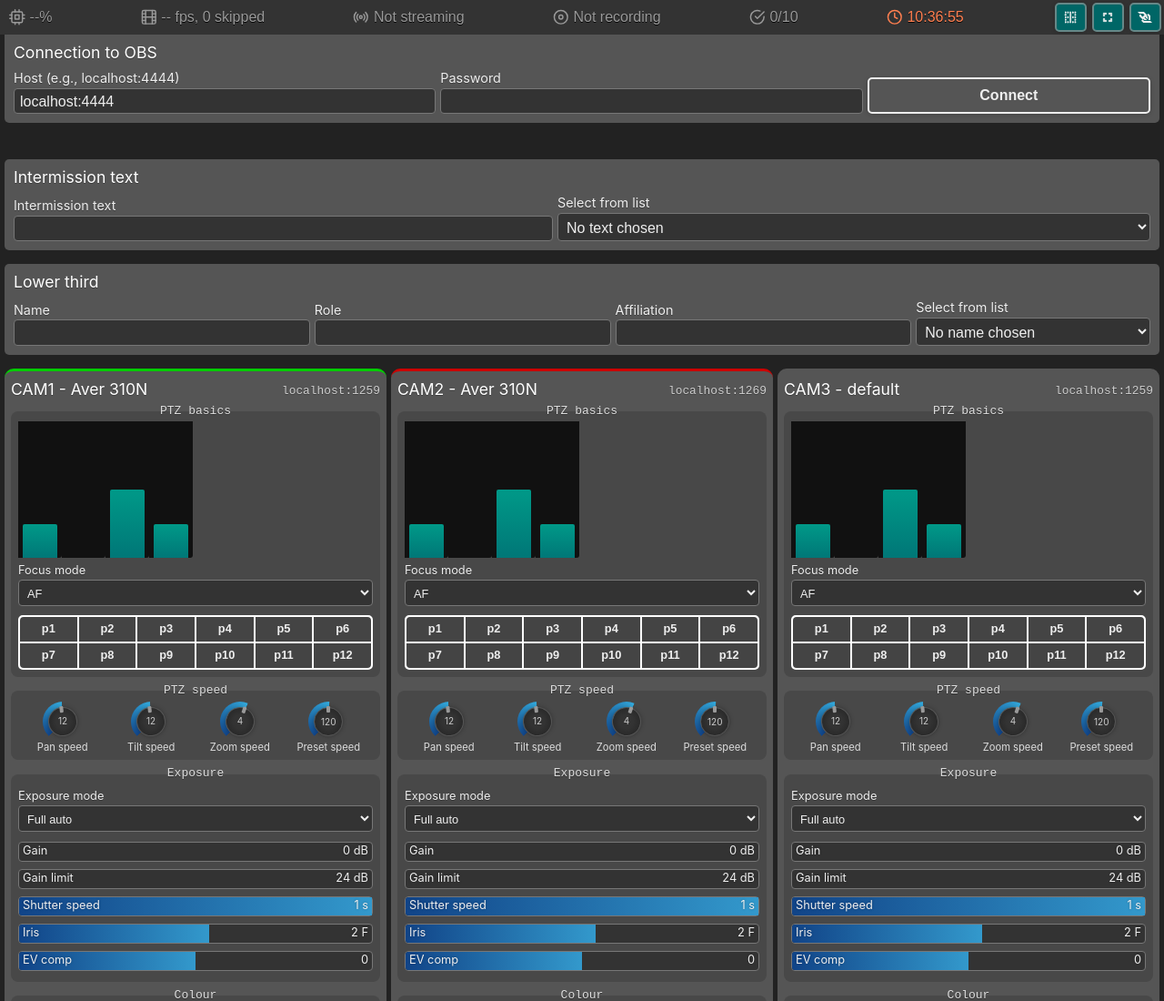
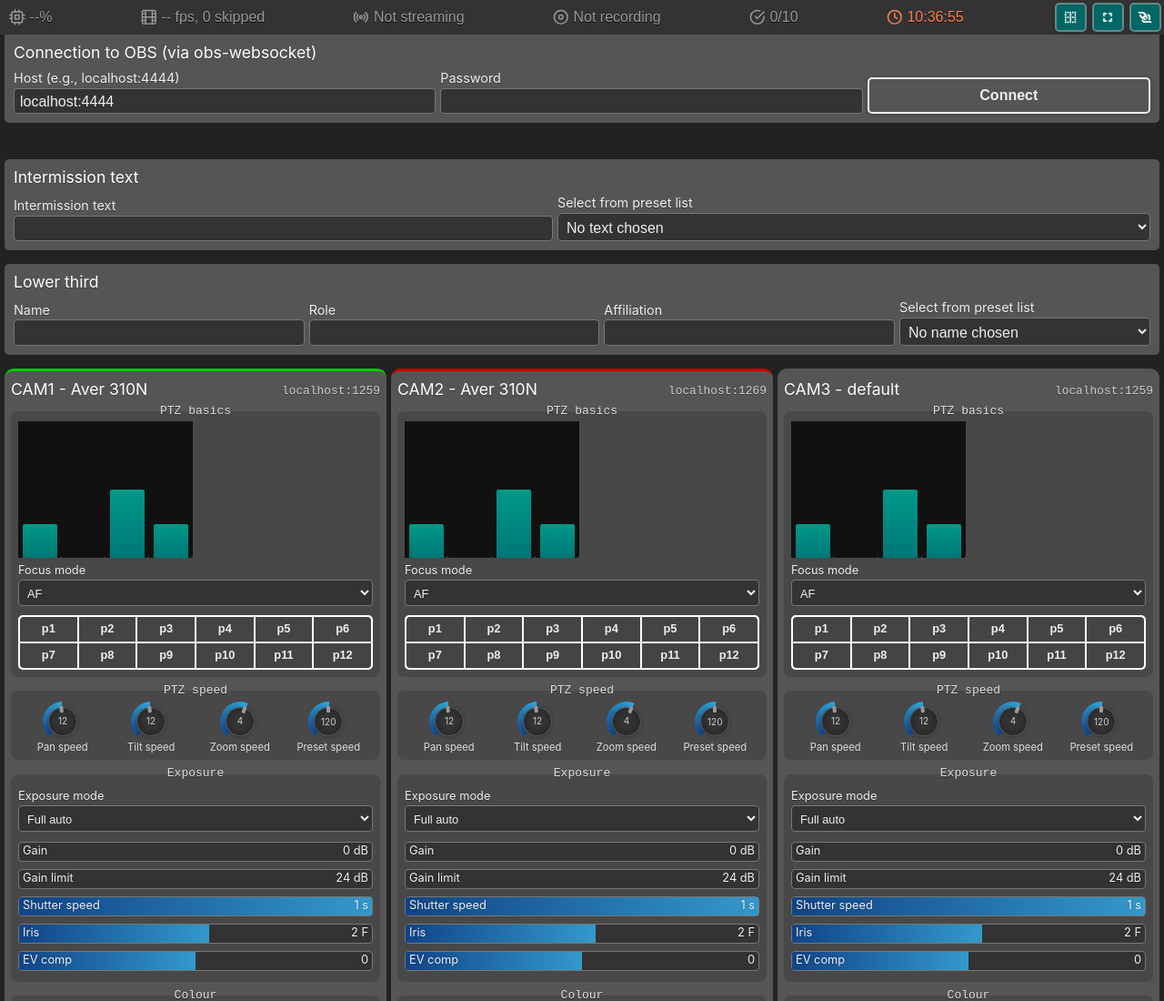
Before and after one commit to dvangennip/web_remote_for_OBS, a plain HTML site: page index.html in a window 1280 px wide. Shown: the top 1100 px of the page at 91% size. Drawn offline with Linux system fonts and the light colour scheme.

```diff
--- a/index.html
+++ b/index.html
@@ -81,7 +81,7 @@
 	</div>
 	<ul id="status_edit_list" class="source-list">
 		<li id="obs_ws_connection" class="source-item status-edit-item">
-			<h4>Connection to OBS</h4>
+			<h4>Connection to OBS (via obs-websocket)</h4>
 			<div class="source-inputs">
 				<div class="input-wrapper">
 					<label for="obs_ws_host">Host (e.g., localhost:4444)</label>
@@ -193,7 +193,7 @@
 					<input type="text" id="IM-text" name="IM-text">
 				</div>
 				<div class="input-wrapper">
-					<label for="IM-select">Select from list</label>
+					<label for="IM-select">Select from preset list</label>
 					<select id="IM-select" name="IM-select">
 						<option value="-">No text chosen</option>
 						<option value="STREAM STARTING SOON">STREAM STARTING SOON</option>
@@ -221,7 +221,7 @@
 					<input type="text" id="LT-affiliation" name="LT-affiliation">
 				</div>
 				<div class="input-wrapper">
-					<label for="LT-select">Select from list</label>
+					<label for="LT-select">Select from preset list</label>
 					<select id="LT-select" name="LT-select">
 						<option value="-|-|-">No name chosen</option>
 						<option value="Some name|Fake role|Fake unit">Some name</option>
```
Also changed, not shown: README.md.
